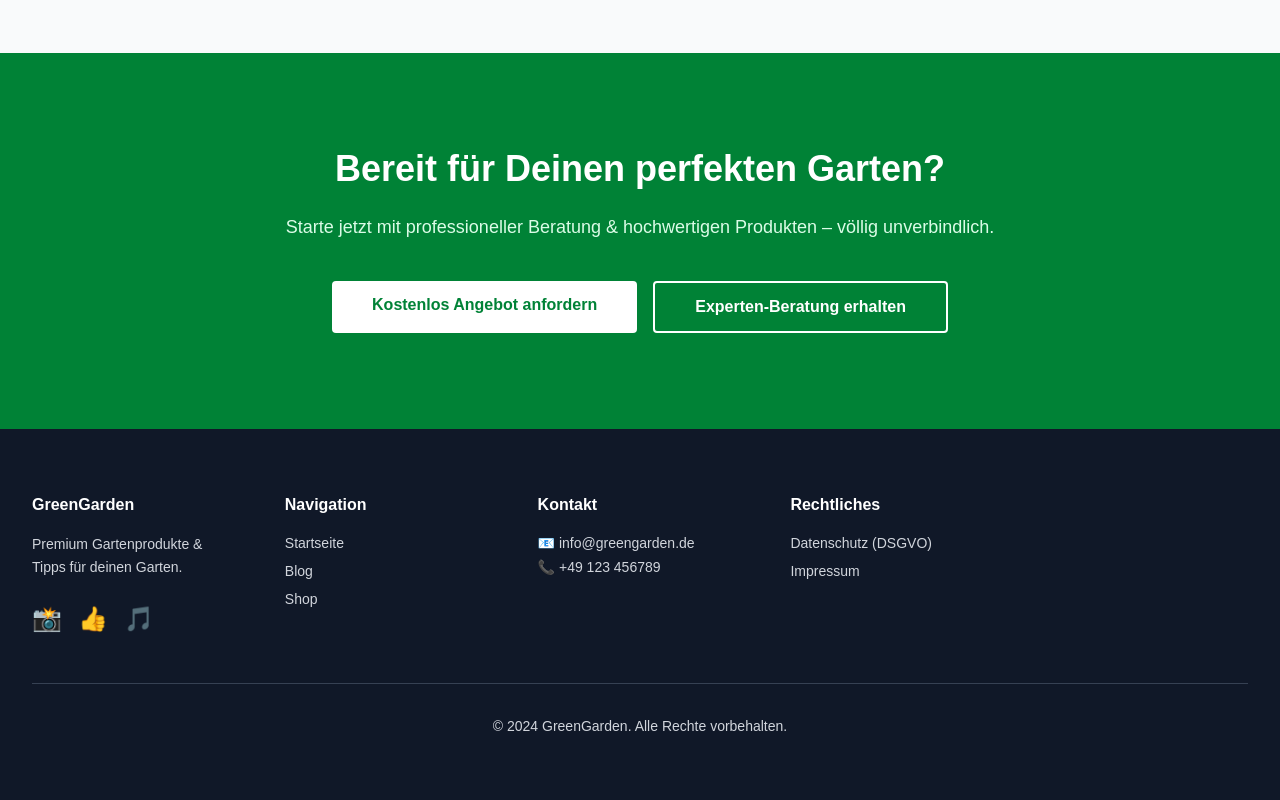
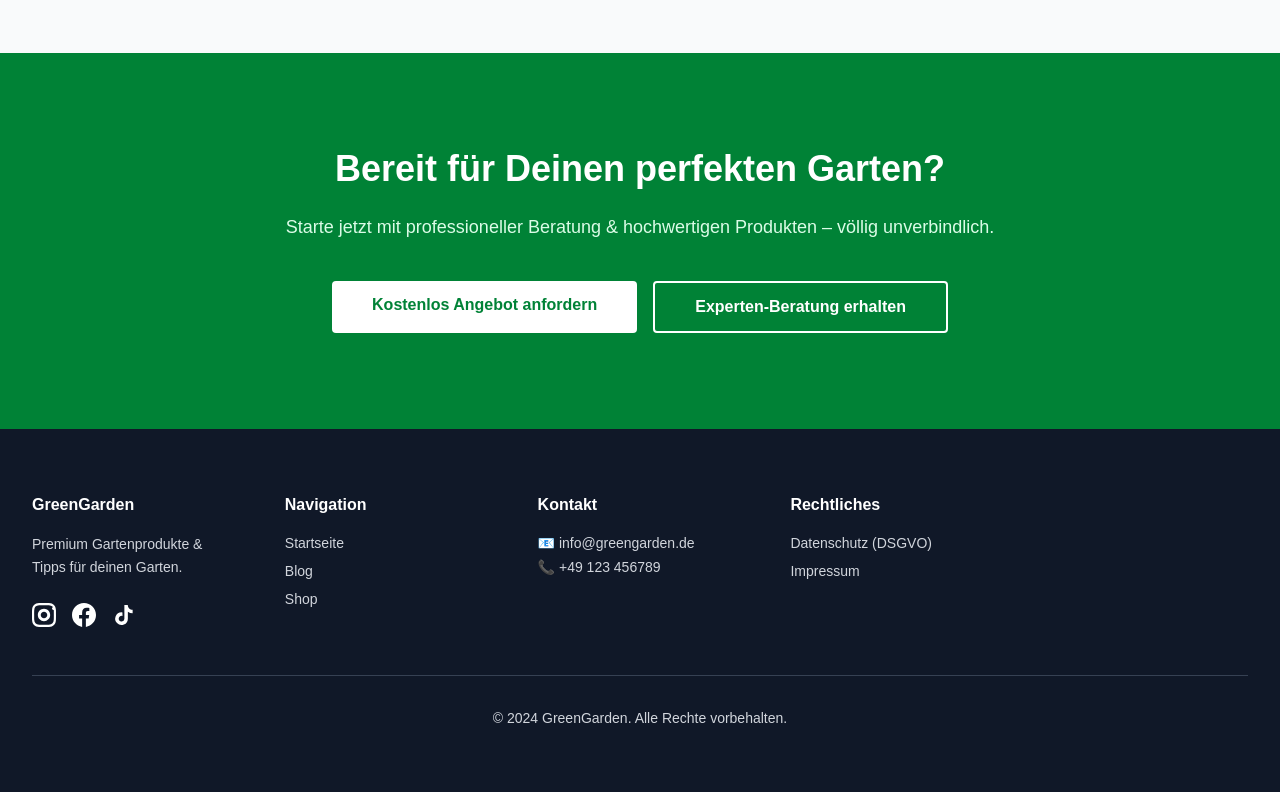
Before and after one commit to neubertdenny-hub/Green-Garden, a Next.js app: page / in a window 1280 px wide. Shown: the part 1914-2714 px from the top of the page. Built offline with nearby package versions, Linux system fonts and the light colour scheme.

Commit message:
Add professional SVG social media icons for Instagram, Facebook, TikTok
- Create SocialLinks component with SVG icons
- Replace emoji with professional SVG icons in footer
- Update homepage and blog footer to use SocialLinks component

```diff
--- a/app/blog/page.tsx
+++ b/app/blog/page.tsx
@@ -3,6 +3,7 @@
 import Link from 'next/link';
 import Image from 'next/image';
 import Header from '../components/Header';
+import { SocialLinks } from '../components/SocialLinks';
 
 interface BlogPost {
   slug: string;
@@ -132,11 +133,8 @@ export default function BlogPage() {
             <div>
               <h4 className="text-white font-bold mb-4">GreenGarden</h4>
               <p className="text-sm">Premium Gartenprodukte & Tipps für deinen Garten.</p>
-              {/* Social Media */}
-              <div className="flex gap-4 mt-6">
-                <a href="https://instagram.com/greengarden" target="_blank" rel="noopener noreferrer" className="text-2xl hover:text-white transition" title="Instagram">📸</a>
-                <a href="https://facebook.com/greengarden" target="_blank" rel="noopener noreferrer" className="text-2xl hover:text-white transition" title="Facebook">👍</a>
-                <a href="https://tiktok.com/@greengarden" target="_blank" rel="noopener noreferrer" className="text-2xl hover:text-white transition" title="TikTok">🎵</a>
+              <div className="mt-6">
+                <SocialLinks />
               </div>
             </div>
             <div>
--- /dev/null
+++ b/app/components/SocialLinks.tsx
@@ -0,0 +1,44 @@
+export function SocialLinks({ className = "flex gap-4" }) {
+  return (
+    <div className={className}>
+      <a
+        href="https://instagram.com/greengarden"
+        target="_blank"
+        rel="noopener noreferrer"
+        className="w-6 h-6 hover:opacity-80 transition"
+        title="Instagram"
+        aria-label="Instagram"
+      >
+        <svg viewBox="0 0 24 24" fill="currentColor">
+          <path d="M12 2.163c3.204 0 3.584.012 4.85.07 3.252.148 4.771 1.691 4.919 4.919.058 1.266.069 1.645.069 4.849 0 3.205-.012 3.584-.069 4.849-.149 3.225-1.664 4.771-4.919 4.919-1.266.058-1.644.07-4.85.07-3.204 0-3.584-.012-4.849-.07-3.26-.149-4.771-1.699-4.919-4.92-.058-1.265-.07-1.644-.07-4.849 0-3.204.013-3.583.07-4.849.149-3.227 1.664-4.771 4.919-4.919 1.266-.057 1.645-.069 4.849-.069zm0-2.163c-3.259 0-3.667.014-4.947.072-4.358.2-6.78 2.618-6.98 6.98-.059 1.281-.073 1.689-.073 4.948 0 3.259.014 3.668.072 4.948.2 4.358 2.618 6.78 6.98 6.98 1.281.058 1.689.072 4.948.072 3.259 0 3.668-.014 4.948-.072 4.354-.2 6.782-2.618 6.979-6.98.059-1.28.073-1.689.073-4.948 0-3.259-.014-3.667-.072-4.947-.196-4.354-2.617-6.78-6.979-6.98-1.281-.059-1.69-.073-4.949-.073zM5.838 12c0-3.403 2.759-6.162 6.162-6.162s6.162 2.759 6.162 6.162c0 3.403-2.759 6.162-6.162 6.162s-6.162-2.759-6.162-6.162zm2.889 0c0 1.821 1.452 3.273 3.273 3.273s3.273-1.452 3.273-3.273c0-1.821-1.452-3.273-3.273-3.273s-3.273 1.452-3.273 3.273zm11.294-6.468c0 .795.645 1.44 1.44 1.44s1.44-.645 1.44-1.44-.645-1.44-1.44-1.44-1.44.645-1.44 1.44z" />
+        </svg>
+      </a>
+
+      <a
+        href="https://facebook.com/greengarden"
+        target="_blank"
+        rel="noopener noreferrer"
+        className="w-6 h-6 hover:opacity-80 transition"
+        title="Facebook"
+        aria-label="Facebook"
+      >
+        <svg viewBox="0 0 24 24" fill="currentColor">
+          <path d="M24 12.073c0-6.627-5.373-12-12-12s-12 5.373-12 12c0 5.99 4.388 10.954 10.125 11.854v-8.385H7.078v-3.47h3.047V9.43c0-3.007 1.792-4.669 4.533-4.669 1.312 0 2.686.235 2.686.235v2.953H15.83c-1.491 0-1.956.925-1.956 1.874v2.25h3.328l-.532 3.47h-2.796v8.385C19.612 23.027 24 18.062 24 12.073z" />
+        </svg>
+      </a>
+
+      <a
+        href="https://tiktok.com/@greengarden"
+        target="_blank"
+        rel="noopener noreferrer"
+        className="w-6 h-6 hover:opacity-80 transition"
+        title="TikTok"
+        aria-label="TikTok"
+      >
+        <svg viewBox="0 0 24 24" fill="currentColor">
+          <path d="M19.59 6.69a4.83 4.83 0 0 1-3.77-4.25V2h-3.45v13.67a2.89 2.89 0 0 1-5.1 1.82 2.89 2.89 0 0 1 2.31-4.64 2.86 2.86 0 0 1 .88.13V9.4a6.84 6.84 0 0 0-1-.05A6.33 6.33 0 0 0 5 20.1a6.34 6.34 0 0 0 10.86-4.43v-7a8.16 8.16 0 0 0 4.77 1.52v-3.4a4.85 4.85 0 0 1-.05-.05z" />
+        </svg>
+      </a>
+    </div>
+  );
+}
--- a/app/page.tsx
+++ b/app/page.tsx
@@ -3,6 +3,7 @@
 import Link from 'next/link';
 import Image from 'next/image';
 import Header from './components/Header';
+import { SocialLinks } from './components/SocialLinks';
 
 const products = [
   {
@@ -259,10 +260,8 @@ export default function Home() {
               <p className="text-sm leading-relaxed">
                 Premium Gartenprodukte & Tipps für deinen Garten.
               </p>
-              <div className="flex gap-4 mt-6">
-                <a href="https://instagram.com/greengarden" target="_blank" rel="noopener noreferrer" className="text-2xl hover:text-white transition" title="Instagram">📸</a>
-                <a href="https://facebook.com/greengarden" target="_blank" rel="noopener noreferrer" className="text-2xl hover:text-white transition" title="Facebook">👍</a>
-                <a href="https://tiktok.com/@greengarden" target="_blank" rel="noopener noreferrer" className="text-2xl hover:text-white transition" title="TikTok">🎵</a>
+              <div className="mt-6 text-white">
+                <SocialLinks />
               </div>
             </div>
             <div>
```
